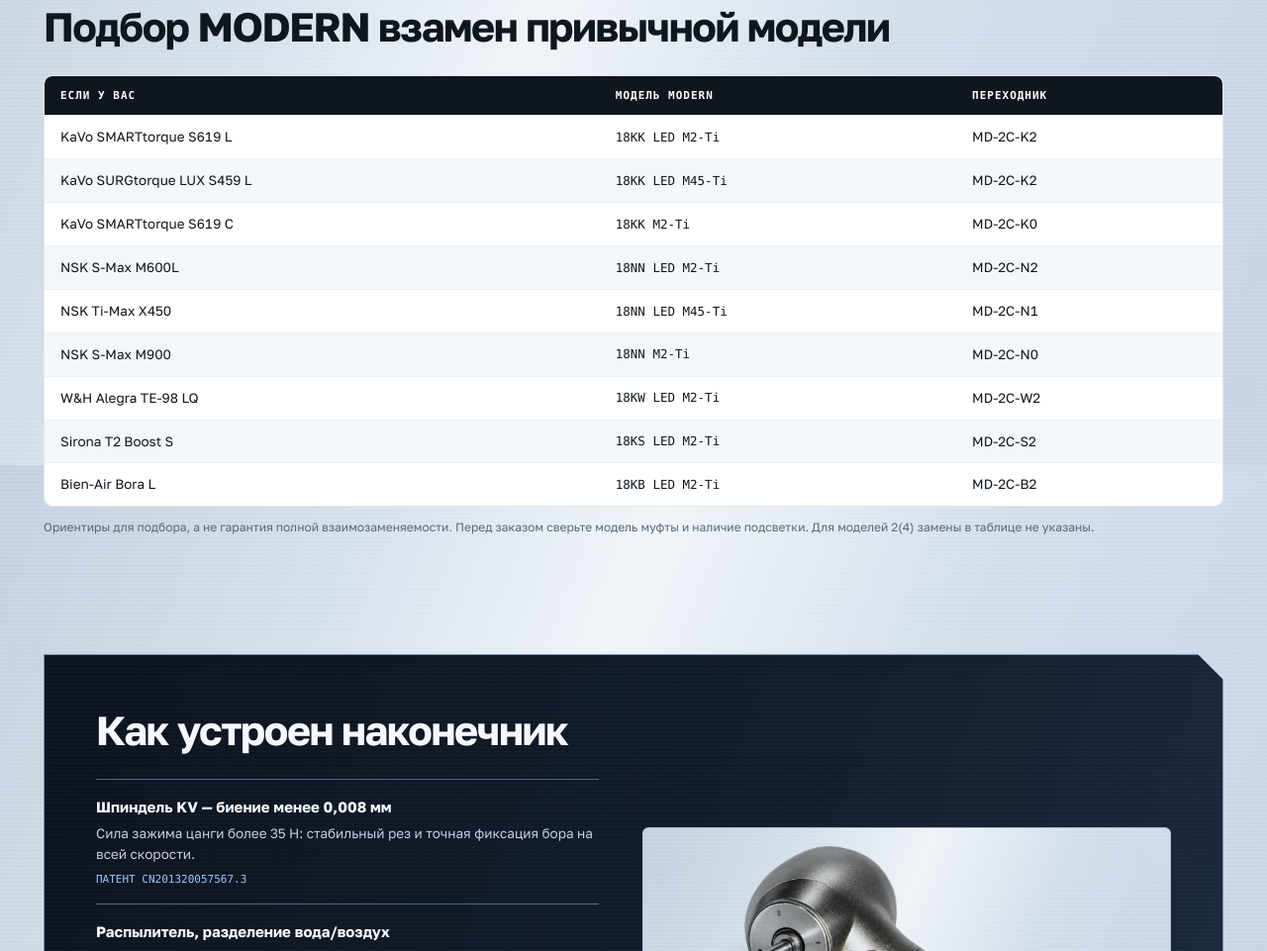
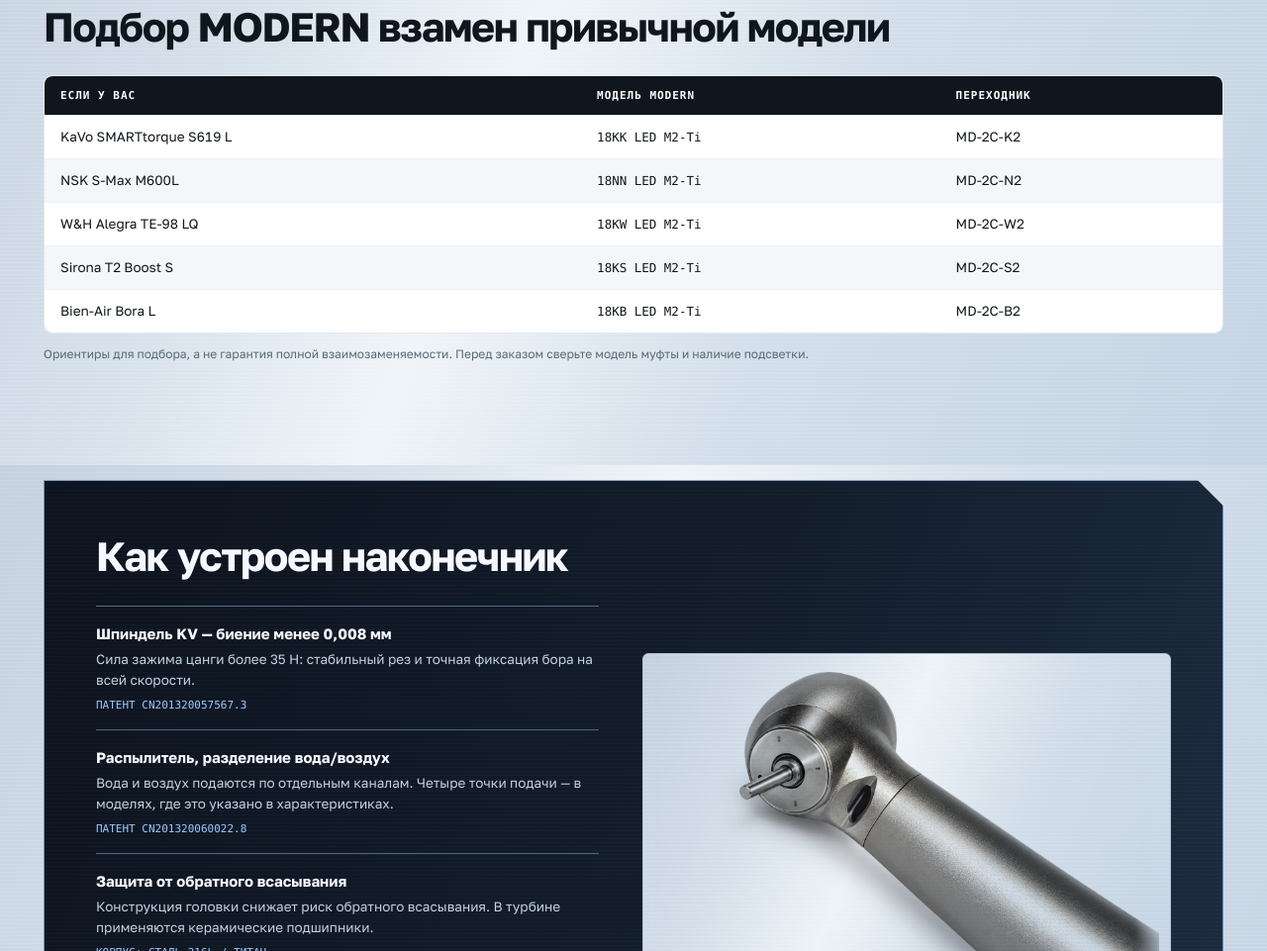
Before and after one commit to evseviaesfi/prototips_amfodent, a plain HTML site: page modern/index.html in a window 1280 px wide. Shown: the part 3530-4491 px from the top of the page at 99% size. Drawn offline with Linux system fonts and the light colour scheme.

Commit message:
MODERN: в таблице замен снова пять сравнений
Co-Authored-By: Claude Sonnet 5.5 <noreply@anthropic.com>
Claude-Session: https://claude.ai/code/session_01Ls2QcFqoNo8nLzaYfbA7Kv

```diff
--- a/modern/index.html
+++ b/modern/index.html
@@ -558,18 +558,14 @@ footer{border-top:1px solid var(--line);background:var(--mist);padding:40px 0;fo
         <thead><tr><th scope="col">Если у вас</th><th scope="col">Модель MODERN</th><th scope="col">Переходник</th></tr></thead>
         <tbody>
           <tr><td>KaVo SMARTtorque S619 L</td><td class="sku-c">18KK LED M2-Ti</td><td>MD-2C-K2</td></tr>
-          <tr><td>KaVo SURGtorque LUX S459 L</td><td class="sku-c">18KK LED M45-Ti</td><td>MD-2C-K2</td></tr>
-          <tr><td>KaVo SMARTtorque S619 C</td><td class="sku-c">18KK M2-Ti</td><td>MD-2C-K0</td></tr>
           <tr><td>NSK S-Max M600L</td><td class="sku-c">18NN LED M2-Ti</td><td>MD-2C-N2</td></tr>
-          <tr><td>NSK Ti-Max X450</td><td class="sku-c">18NN LED M45-Ti</td><td>MD-2C-N1</td></tr>
-          <tr><td>NSK S-Max M900</td><td class="sku-c">18NN M2-Ti</td><td>MD-2C-N0</td></tr>
           <tr><td>W&amp;H Alegra TE-98 LQ</td><td class="sku-c">18KW LED M2-Ti</td><td>MD-2C-W2</td></tr>
           <tr><td>Sirona T2 Boost S</td><td class="sku-c">18KS LED M2-Ti</td><td>MD-2C-S2</td></tr>
           <tr><td>Bien-Air Bora L</td><td class="sku-c">18KB LED M2-Ti</td><td>MD-2C-B2</td></tr>
         </tbody>
       </table>
     </div>
-    <p class="ds-note">Ориентиры для подбора, а не гарантия полной взаимозаменяемости. Перед заказом сверьте модель муфты и наличие подсветки. Для моделей 2(4) замены в таблице не указаны.</p>
+    <p class="ds-note">Ориентиры для подбора, а не гарантия полной взаимозаменяемости. Перед заказом сверьте модель муфты и наличие подсветки.</p>
   </div>
 </section>
 
```
